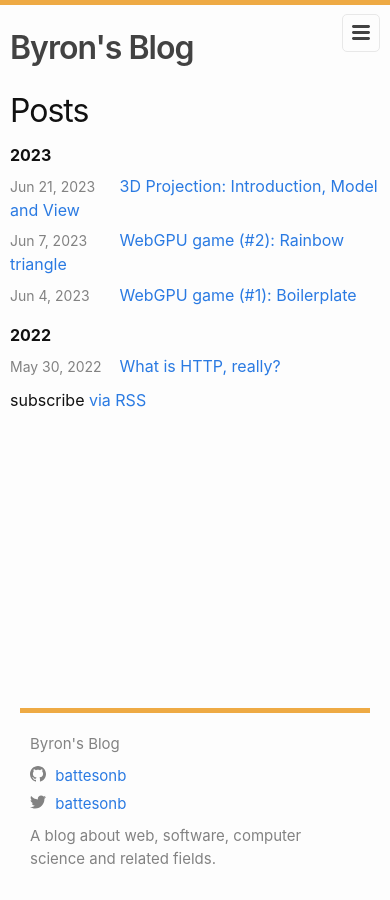
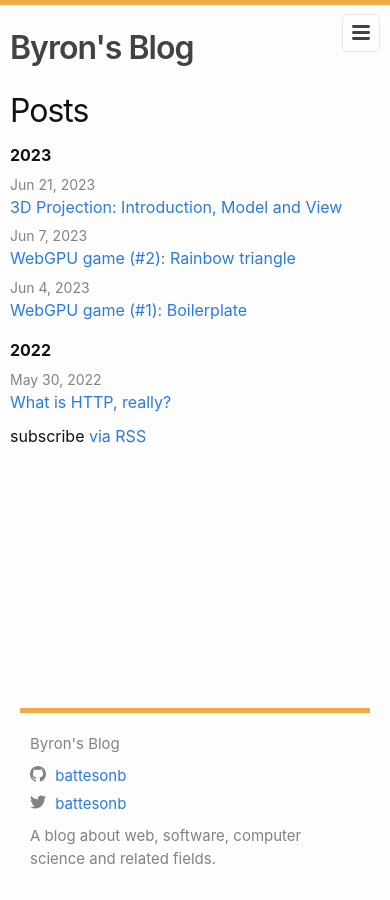
Before and after one commit to battesonb/battesonb.github.io, a Jekyll site: the page built from docs/index.markdown, in a window 390 px wide. Built offline with Jekyll 4.4.1, drawn with Linux system fonts in a browser that asks for light colours.

Commit message:
Improve mobile accessibility
Overflowing math equations now use scroll and post dates on the home
page are placed on their own line for smaller devices, to reduce title
overflow weirdness.

```diff
--- a/docs/_sass/minima/_layout.scss
+++ b/docs/_sass/minima/_layout.scss
@@ -201,6 +201,9 @@
 
 .post-meta {
   display: inline-block;
+  @include media-query($on-laptop) {
+    display: block;
+  }
   font-size: $small-font-size;
   color: $grey-color;
   min-width: 7.5em;
--- a/docs/assets/main.scss
+++ b/docs/assets/main.scss
@@ -31,3 +31,9 @@
   width: 100%;
   max-width: 500px;
 }
+
+.MathJax_Display {
+  overflow-x: auto;
+  padding-bottom: 1em;
+  margin-bottom: -1em;
+}
```
